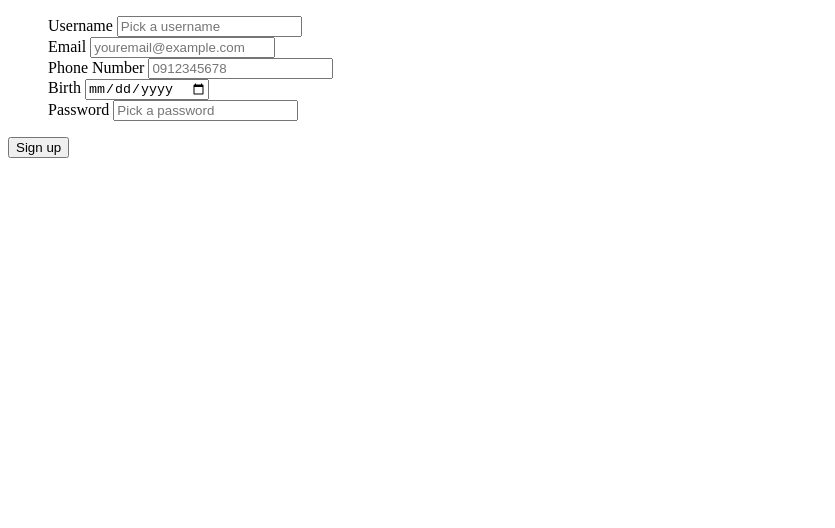
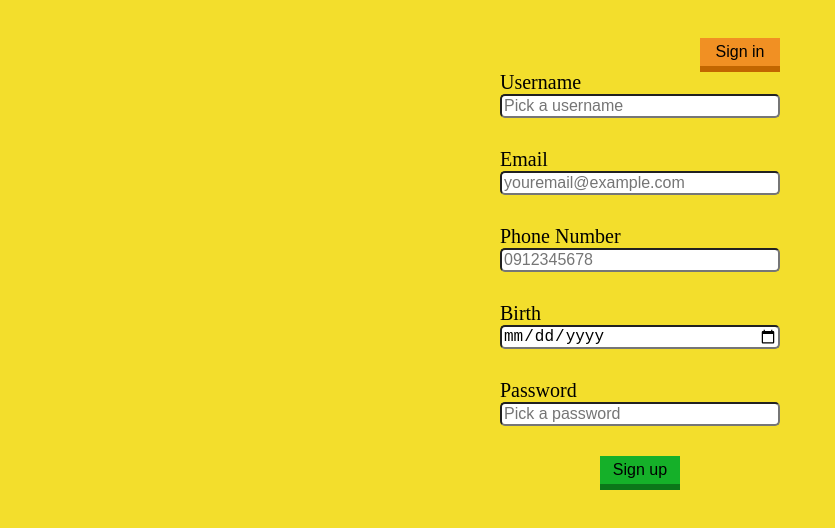
Before and after one commit to yuxuan39/server-render_form-validation, a plain HTML site: page sign-up.html in a window 1280 px wide. Shown: the whole page, without its empty margins (0-835 px from the left). Drawn offline with Linux system fonts and the light colour scheme.

Commit message:
style is done

```diff
--- a/sign-up.html
+++ b/sign-up.html
@@ -9,32 +9,38 @@
     <link type="text/css" rel="stylesheet" href="style.css">
     <title>Server Render Form Validation</title>
 </head>
+
 <body>
-    <div class="login">
-        <form id="form">
+    <div id="sign-up">
+        <div class="content-right">
+            <button id="sign-in-btn" type="button">Sign in</button>
+        </div>
+        <form>
             <dl>
                 <dd id="username-dd">
                     <label>Username</label>
-                    <input id="username" class="login-input" type="text" placeholder="Pick a username">
+                    <input id="username" class="sign-up-input" type="text" placeholder="Pick a username">
                 </dd>
                 <dd id="email-dd">
                     <label>Email</label>
-                    <input id="email" class="login-input" type="text" placeholder="youremail@example.com">
+                    <input id="email" class="sign-up-input" type="text" placeholder="youremail@example.com">
                 </dd>
                 <dd id="phone-dd">
                     <label>Phone Number</label>
-                    <input id="phone" class="login-input" type="text" placeholder="0912345678">
+                    <input id="phone" class="sign-up-input" type="text" placeholder="0912345678">
                 </dd>
                 <dd id="birth-dd">
                     <label>Birth</label>
-                    <input id="birth" class="login-input" type="date" placeholder="yyyy-mm-dd">
+                    <input id="birth" class="sign-up-input" type="date" placeholder="yyyy-mm-dd">
                 </dd>
                 <dd id="password-dd">
                     <label>Password</label>
-                    <input id="password" class="password-input" type="text" placeholder="Pick a password">
+                    <input id="password" class="password-input" type="password" placeholder="Pick a password">
                 </dd>
             </dl>
-            <button id="sign-up-btn" type="submit">Sign up</button>
+            <div class="content-center">
+                <button id="sign-up-btn" type="submit">Sign up</button>
+            </div>
         </form>
     </div>
 </body>
--- a/style.css
+++ b/style.css
@@ -0,0 +1,94 @@
+body {
+    background-color: #F3DE2C;
+    display: flex;
+    justify-content: center;
+}
+
+#sign-up {
+    display: flex;
+    justify-content: center;
+    flex-direction: column;
+    margin: 30px 0 0 0;
+}
+
+form {
+    display: flex;
+    flex-direction: column;
+    justify-content: center;
+}
+
+dl {
+    margin: 5px 0 0 0;
+}
+
+dd {
+    width: 280px;
+    margin: 0 0 30px 0;
+    display: flex;
+    justify-content: center;
+    flex-direction: column;
+}
+
+label {
+    font-size: 1.25rem;
+}
+
+input {
+    font-size: 1rem;
+    border-color: none;
+    border-radius: 5px;
+}
+
+.content-center {
+    display: flex;
+    justify-content: center;
+}
+
+.content-right {
+    display: flex;
+    justify-content: flex-end;
+}
+
+#sign-up-btn {
+    background-color: #15B029;
+    border: none;
+    width: 80px;
+    font-size: 1rem;
+    padding: 5px;
+    -webkit-box-shadow: 0px 6px 0px #0B7619;
+    -moz-box-shadow: 0px 6px 0px #0B7619;
+    box-shadow: 0px 6px 0px #0B7619;
+}
+
+#sign-in-btn {
+    background-color: #F19023;
+    border: none;
+    width: 80px;
+    font-size: 1rem;
+    padding: 5px;
+    -webkit-box-shadow: 0px 6px 0px #C26600;
+    -moz-box-shadow: 0px 6px 0px #C26600;
+    box-shadow: 0px 6px 0px #C26600;
+}
+
+#sign-out-btn {
+    background-color: #4B40C8;
+    color: white;
+    border: none;
+    width: 80px;
+    font-size: 1rem;
+    padding: 5px;
+    -webkit-box-shadow: 0px 6px 0px #2B238F;
+    -moz-box-shadow: 0px 6px 0px #2B238F;
+    box-shadow: 0px 6px 0px #2B238F;
+}
+
+#sign-in {
+    margin: 200px;
+}
+
+#sign-out {
+    display: flex;
+    flex-direction: column;
+    padding: 30px 0 0 0;
+}
```
Also changed, not shown: sign-in.html (+23 -0 lines), userdata.html (+34 -0 lines).
